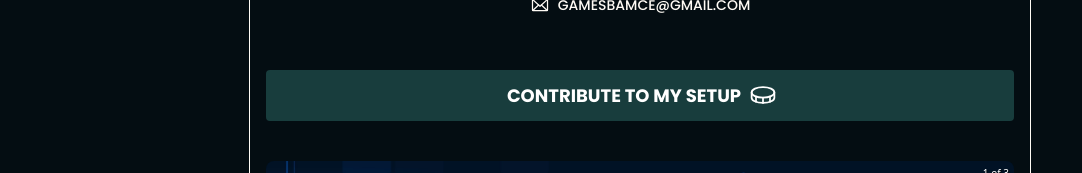
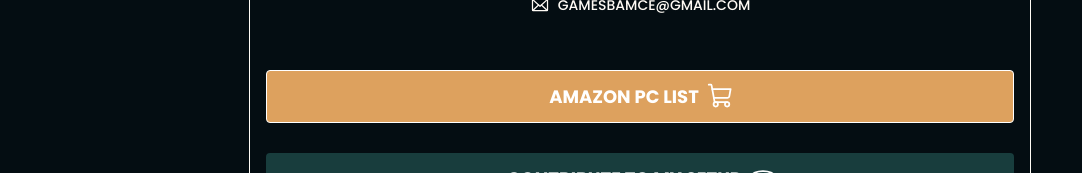
Before and after one commit to wandersonce/bioLink, a Next.js app: page / in a window 1280 px wide. Shown: the part 513-686 px from the top of the page, without its empty margins (0-1082 px from the left). Built offline with nearby package versions, Linux system fonts and the light colour scheme; no server answers; the database is empty.

Commit message:
Adding amazon BTN

```diff
--- a/src/pages/index.js
+++ b/src/pages/index.js
@@ -10,7 +10,7 @@
   Typography,
 } from '@mui/material';
 import CommercialSlider from '../components/CommercialSlider';
-import { Coin } from 'phosphor-react';
+import { Coin, ShoppingCart } from 'phosphor-react';
 import { ExpandMore } from '@mui/icons-material';
 import MyWhishlist from '../components/MyWhishlist';
 import RecentPartners from '../components/RecentPartners';
@@ -48,6 +48,23 @@
           <Header />
 
           <main className="max-w-[100vw] md:max-w-[780px] p-4 sm:max-w-[480px] ">
+            <Button
+              href="https://www.amazon.com/shop/bamtechsetup"
+              style={{
+                backgroundColor: '#dda15e',
+                color: '#FFF',
+                width: '100%',
+                border: '1px solid #fff',
+                fontSize: '18px',
+                fontWeight: 'bold',
+                padding: '10px 20px',
+                marginTop: '30px',
+              }}
+              endIcon={<ShoppingCart size={28} />}
+            >
+              Amazon PC List
+            </Button>
+
             {/* PAYPAL DONATION*/}
             <Button
               href="https://www.paypal.com/paypalme/wandersoncastro"
```
